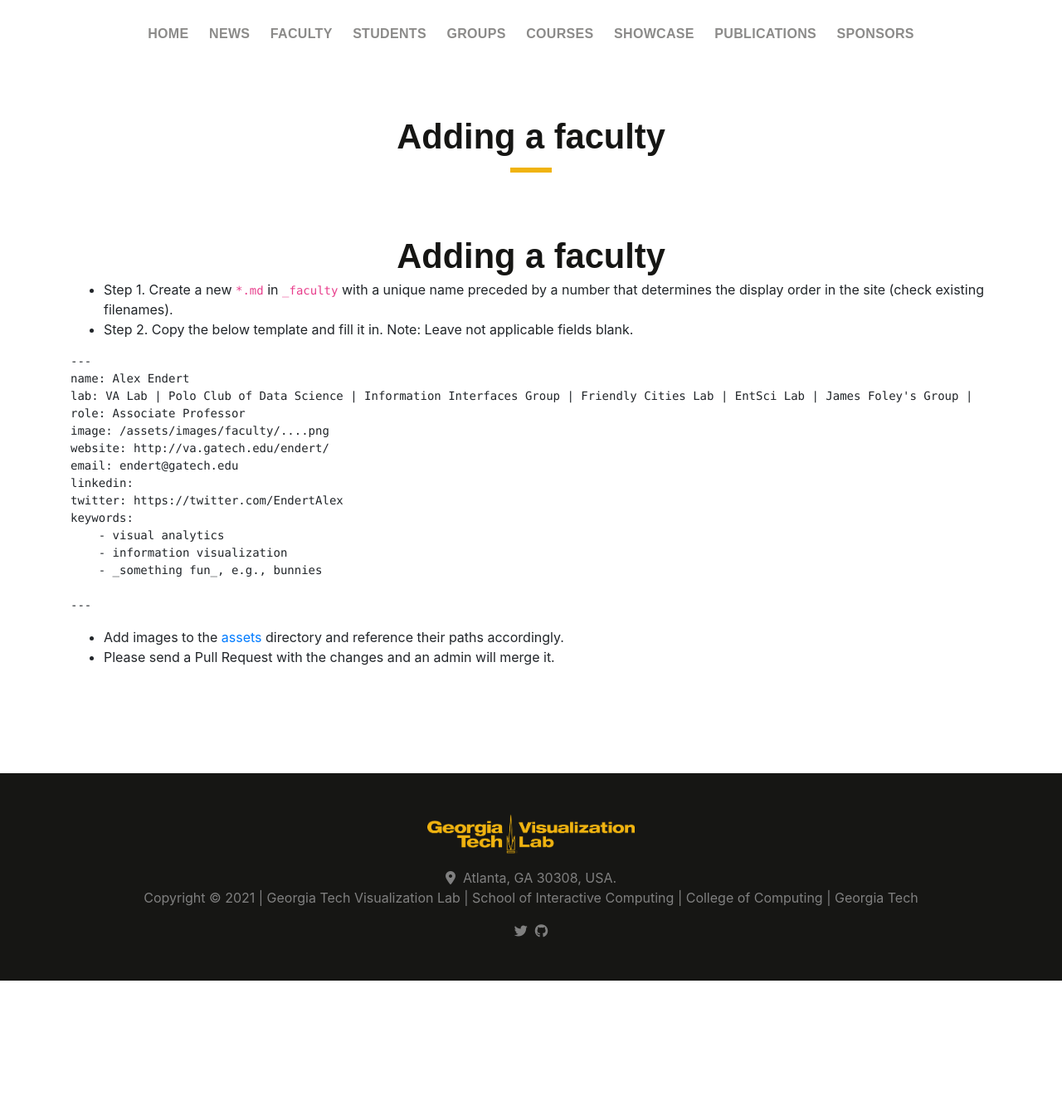
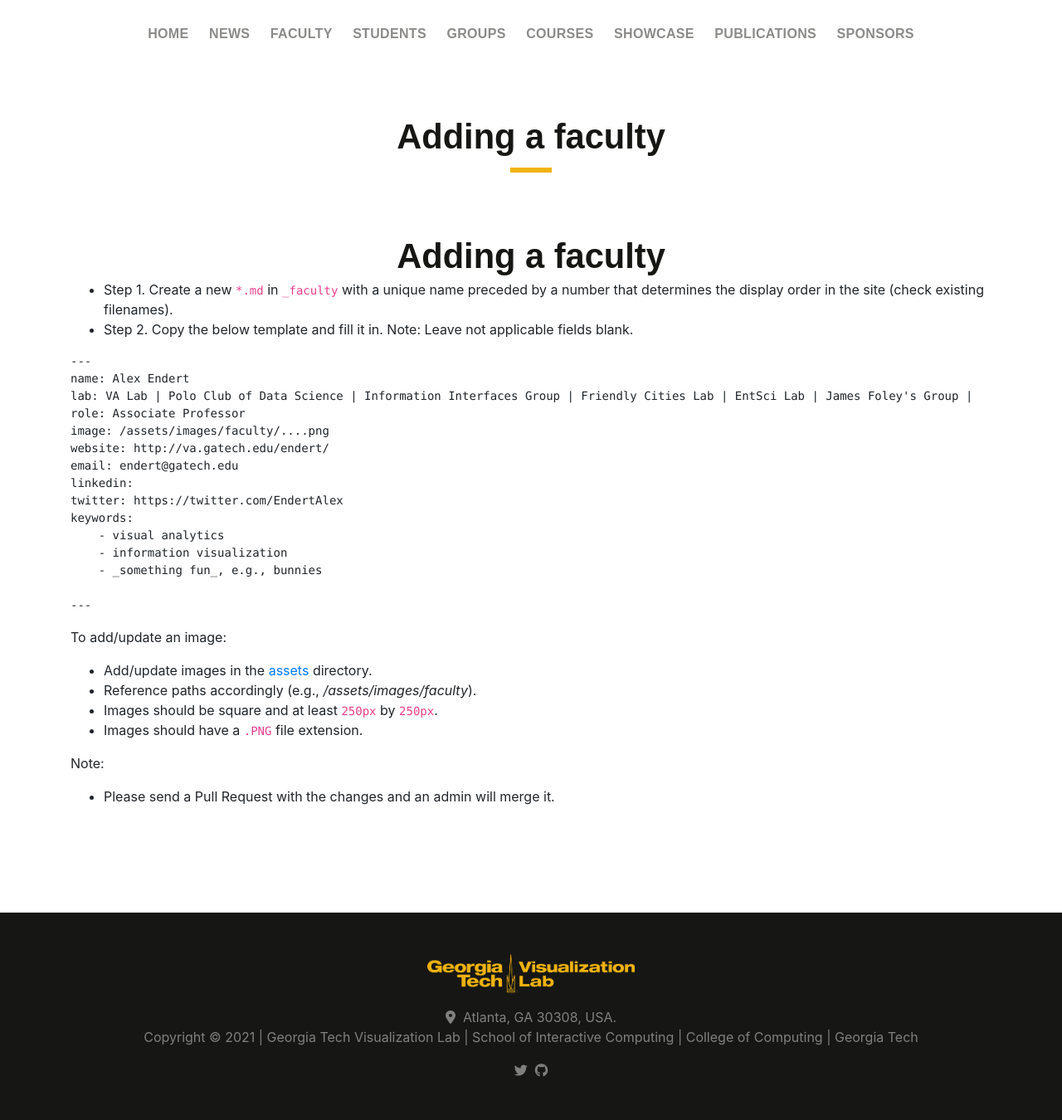
Before and after one commit to gtvis/gtvis.github.io, a Jekyll site: the page built from _faculty/README.md, in a window 1280 px wide. Shown: the whole page at 83% size. Built offline with Jekyll 4.4.1, drawn with Linux system fonts in a browser that asks for light colours; nearby versions of some CDN libraries; some web fonts are replaced; our own code applies the rules of GitHub Pages for plain Markdown files; library files that are not in the unit come from our copies; before the commit the page ends 1182 px from its top, so only the background shows below that.

Commit message:
various edits
- Update root, _faculty, _groups, _publications, _students READMEs
- update adamcoscia.png
- update Gemfile to work for Windows users

````diff
--- a/Gemfile
+++ b/Gemfile
@@ -39,3 +39,6 @@ gem "github-pages", "~> 214", group: :jekyll_plugins
 
 # For proof-reading generating HTML
 gem "html-proofer"
+
+# needed for Windows machines
+gem 'eventmachine', '1.2.7', git: 'https://github.com/eventmachine/eventmachine.git', tag: 'v1.2.7'
--- a/_faculty/README.md
+++ b/_faculty/README.md
@@ -21,5 +21,13 @@ keywords:
 ---
 ```
 
-- Add images to the [assets](/assets/images/faculty) directory and reference their paths accordingly.
+To add/update an image:
+
+- Add/update images in the [assets](/assets/images/faculty) directory.
+- Reference paths accordingly (e.g., */assets/images/faculty*).
+- Images should be square and at least `250px` by `250px`.
+- Images should have a `.PNG` file extension.
+
+Note:
+
 - Please send a Pull Request with the changes and an admin will merge it.
````
Also changed, not shown: _groups/README.md (+1 -0 lines), _students/README.md (+9 -1 lines), _students/adamcoscia.md (+2 -1 lines), README.md, _publications/README.md (line endings or trailing spaces), assets/images/students/adamcoscia.png, 1 other file.
